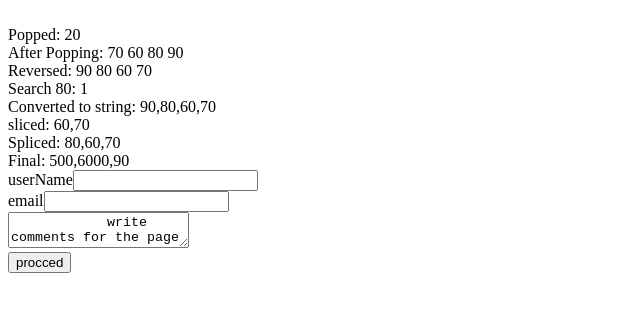
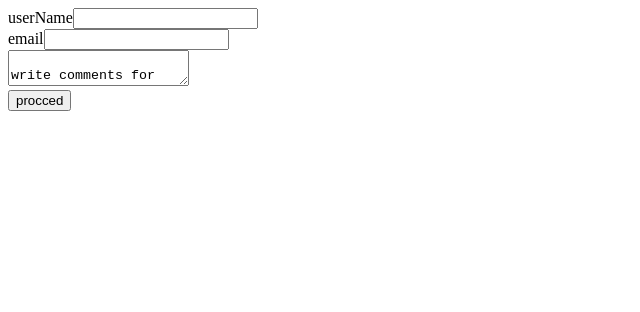
Before and after one commit to getphantom/webPractices, a plain HTML site: page index.html in a window 1280 px wide. Shown: the whole page, without its empty margins (0-640 px from the left). Drawn offline with Linux system fonts and the light colour scheme.

Commit message:
not initial

```diff
--- a/index.html
+++ b/index.html
@@ -9,49 +9,28 @@
         function al(){
             alert("button has been pressed.");
         }
-       function arrayFunction() {
-        var grade = new Array("70","60","80","90","20");
-        document.write("<br> Popped: " + grade.pop());
-        document.write("<br> After Popping: ")
-
-        for (var i = 0; i < grade.length; i++) {
-
-            document.write(" " + grade[i]);
-        }
-
-        grade.reverse();
-        document.write("<br>Reversed: ");
-
-
-        for (var i = 0 ; i < grade.length; i++) {
-            document.write(" " + grade[i]);
-
-        }
-        document.write("<br>Search 80: " + grade.indexOf("80"));
-        document.write("<br>Converted to string: " + grade.toString());
-        var slicedValue = grade.slice(2);
-        document.write("<br> sliced: " + slicedValue);
-        document.write("<br> Spliced: " + grade.splice(1));
-        grade.unshift("500","6000");
-        document.write("<br> Final: "+ grade);
-
-}
-arrayFunction();
-
 
     </script>
+
     </body>
+
         <form name="test" action="" method="get">
+
             <div>
                 userName<input type="text" name="userName"><br>
                 email<input type="text" name="email"><br>
             </div>
+
             <div>
                 <textarea name="comment" id="">
                     write comments for the page
                 </textarea>
             </div>
+
             <button onclick="al();">procced</button>
+
         </form>
+
     </body>
+
 </html>
```
Lines whose indentation alone changed are shown as unchanged.
